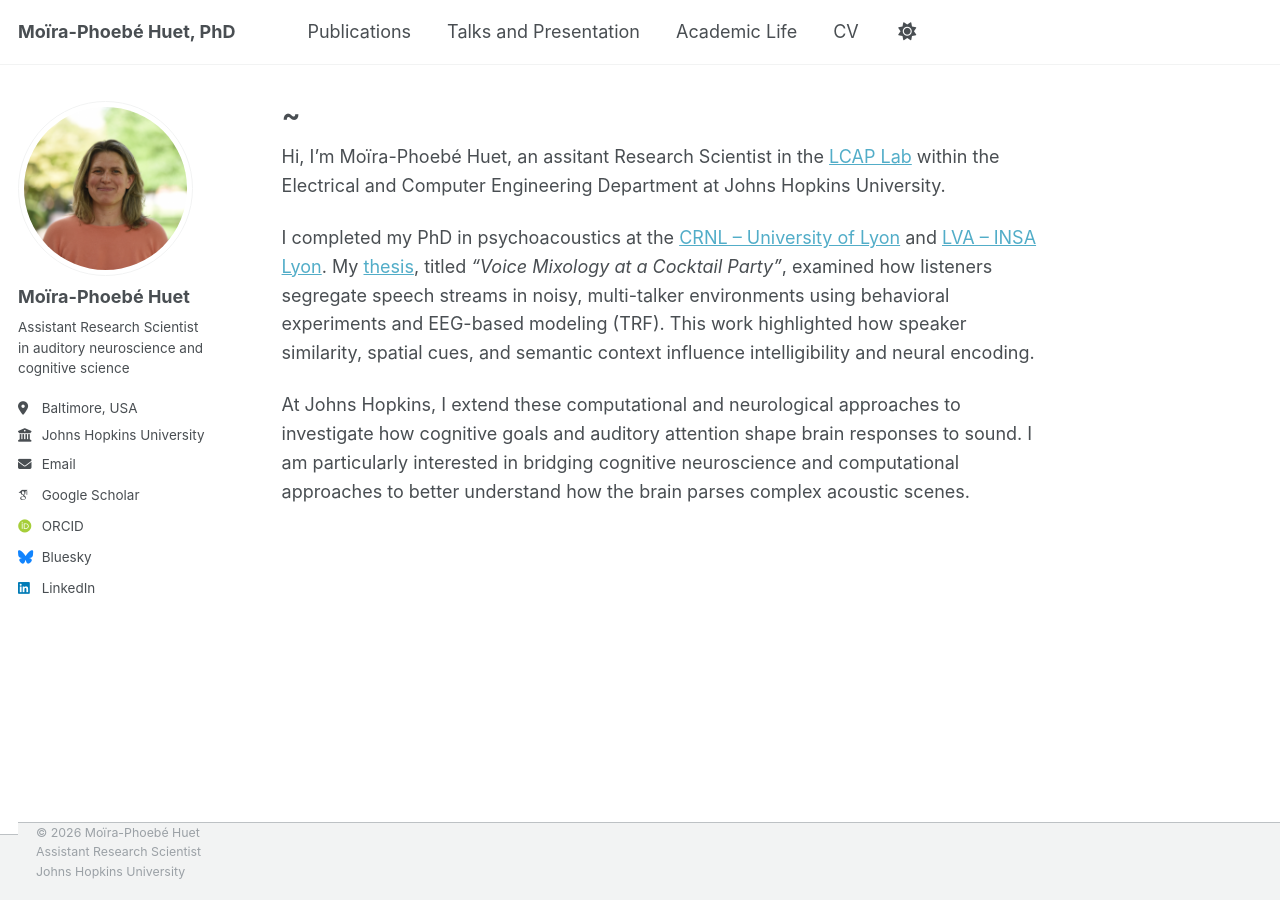
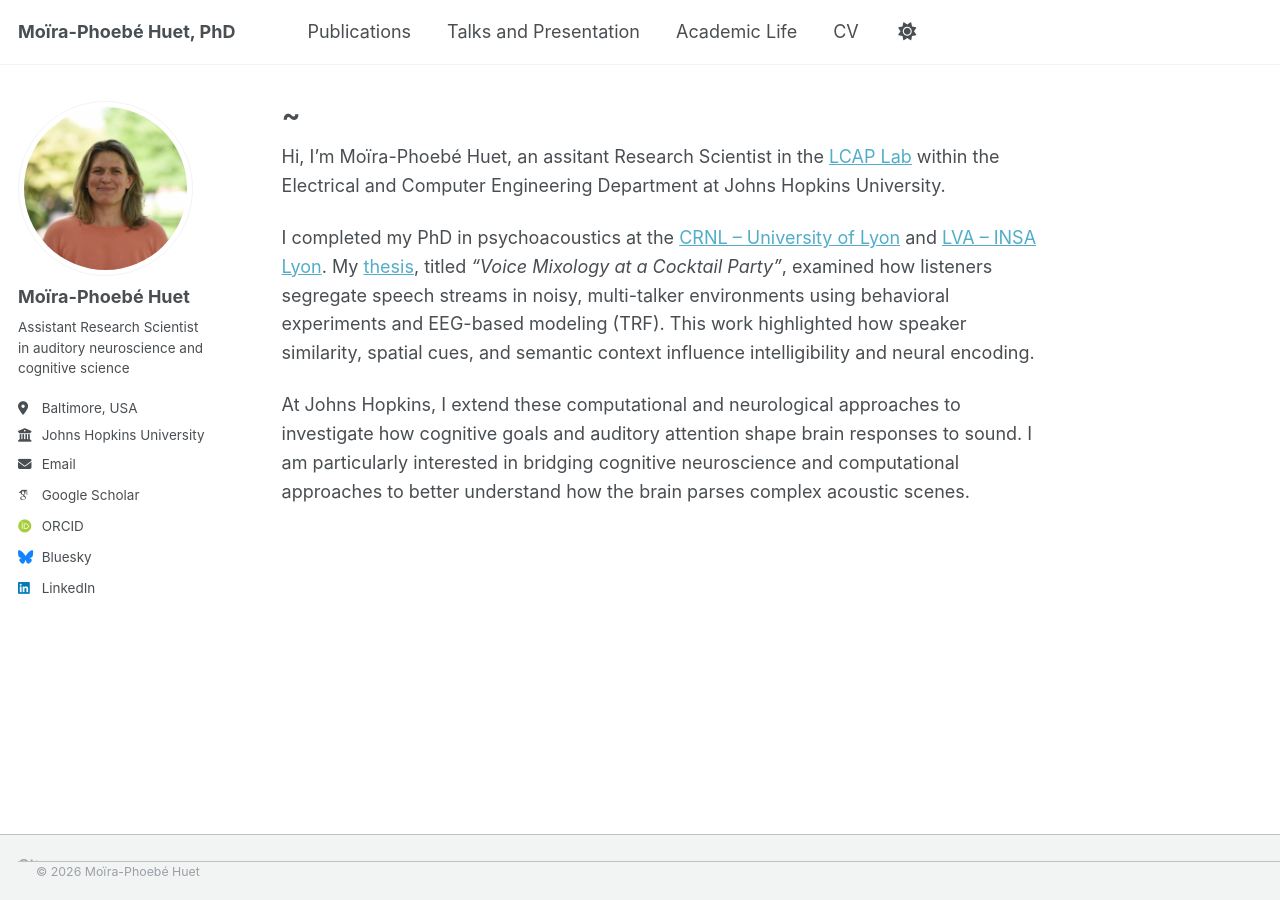
Before and after one commit to mphuet/mphuet.github.io, a Jekyll site: the page built from _pages/about.md, in a window 1280 px wide. Built offline with Jekyll 4.4.1, drawn with Linux system fonts in a browser that asks for light colours; some web fonts are replaced.

Commit message:
Update footer.html

```diff
--- a/_includes/footer.html
+++ b/_includes/footer.html
@@ -1,7 +1,5 @@
 <footer class="page__footer">
   <div class="page__footer-copyright">
-    © {{ site.time | date: '%Y' }} Moïra-Phoebé Huet<br>
-    Assistant Research Scientist<br>
-    Johns Hopkins University
+    © {{ site.time | date: '%Y' }} Moïra-Phoebé Huet
   </div>
 </footer>
```
